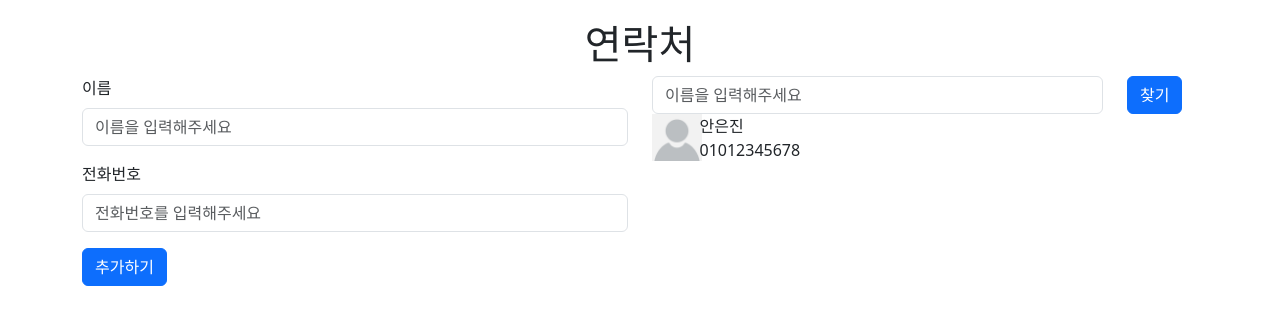
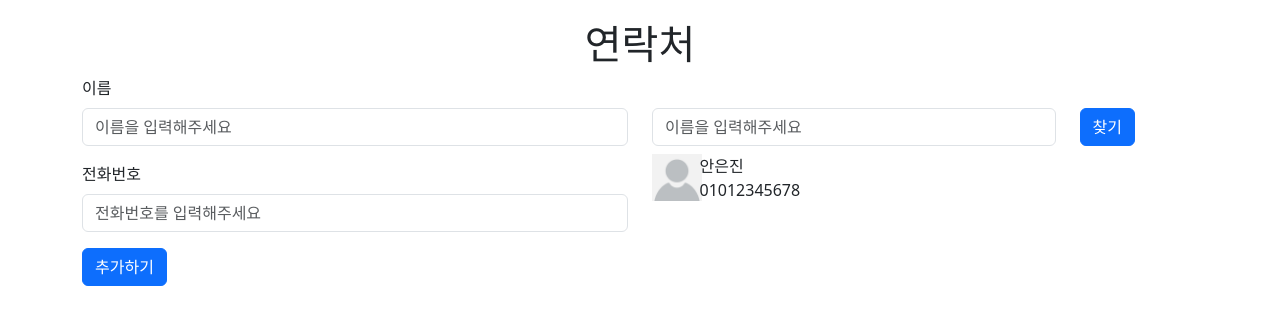
Before and after one commit to SophieMarieSo/contact-number-book, a React (Create React App) app: page / in a window 1280 px wide. Shown: the top 324 px of the page. Built offline with nearby package versions, Linux system fonts and the light colour scheme.

Commit message:
initial redux setting

```diff
--- a/package.json
+++ b/package.json
@@ -10,7 +10,9 @@
     "react": "^18.3.1",
     "react-bootstrap": "^2.10.2",
     "react-dom": "^18.3.1",
+    "react-redux": "^9.1.2",
     "react-scripts": "5.0.1",
+    "redux": "^5.0.1",
     "web-vitals": "^2.1.4"
   },
   "scripts": {
--- a/src/component/ContactItem.jsx
+++ b/src/component/ContactItem.jsx
@@ -3,7 +3,7 @@ import { Row, Col } from 'react-bootstrap';
 
 export default function ContactItem() {
     return (
-        <Row>
+        <Row style={{ marginTop: 8 }}>
             <Col lg={1}>
                 <img
                     width={50}
--- a/src/component/ContactList.jsx
+++ b/src/component/ContactList.jsx
@@ -4,7 +4,7 @@ import ContactItem from './ContactItem';
 
 export default function ContactList() {
     return (
-        <div>
+        <div style={{ marginTop: 32 }}>
             <SearchBox />
             <ContactItem />
         </div>
--- a/src/component/SearchBox.jsx
+++ b/src/component/SearchBox.jsx
@@ -4,10 +4,10 @@ import { Button, Col, Form, Row } from 'react-bootstrap';
 export default function SearchBox() {
     return (
         <Row>
-            <Col lg={10}>
+            <Col lg={9}>
                 <Form.Control type='text' placeholder='이름을 입력해주세요' />
             </Col>
-            <Col lg={2}>
+            <Col lg={3}>
                 <Button variant='primary' type='submit'>
                     찾기
                 </Button>
--- a/src/index.js
+++ b/src/index.js
@@ -2,10 +2,14 @@ import React from 'react';
 import ReactDOM from 'react-dom/client';
 import './index.css';
 import App from './App';
+import { Provider } from 'react-redux';
+import store from './redux/store';
 
 const root = ReactDOM.createRoot(document.getElementById('root'));
 root.render(
     <React.StrictMode>
-        <App />
+        <Provider store={store}>
+            <App />
+        </Provider>
     </React.StrictMode>
 );
--- /dev/null
+++ b/src/redux/reducer/reducer.jsx
@@ -0,0 +1,3 @@
+const initialState = {};
+
+export default function reducer(state = initialState, action) {}
--- /dev/null
+++ b/src/redux/store.jsx
@@ -0,0 +1,6 @@
+import { createStore } from 'redux';
+import reducer from './reducer/reducer';
+
+const store = createStore(reducer);
+
+export default store;
```
Also changed, not shown: 1 other file (tests, documents, lock files or other folders).
